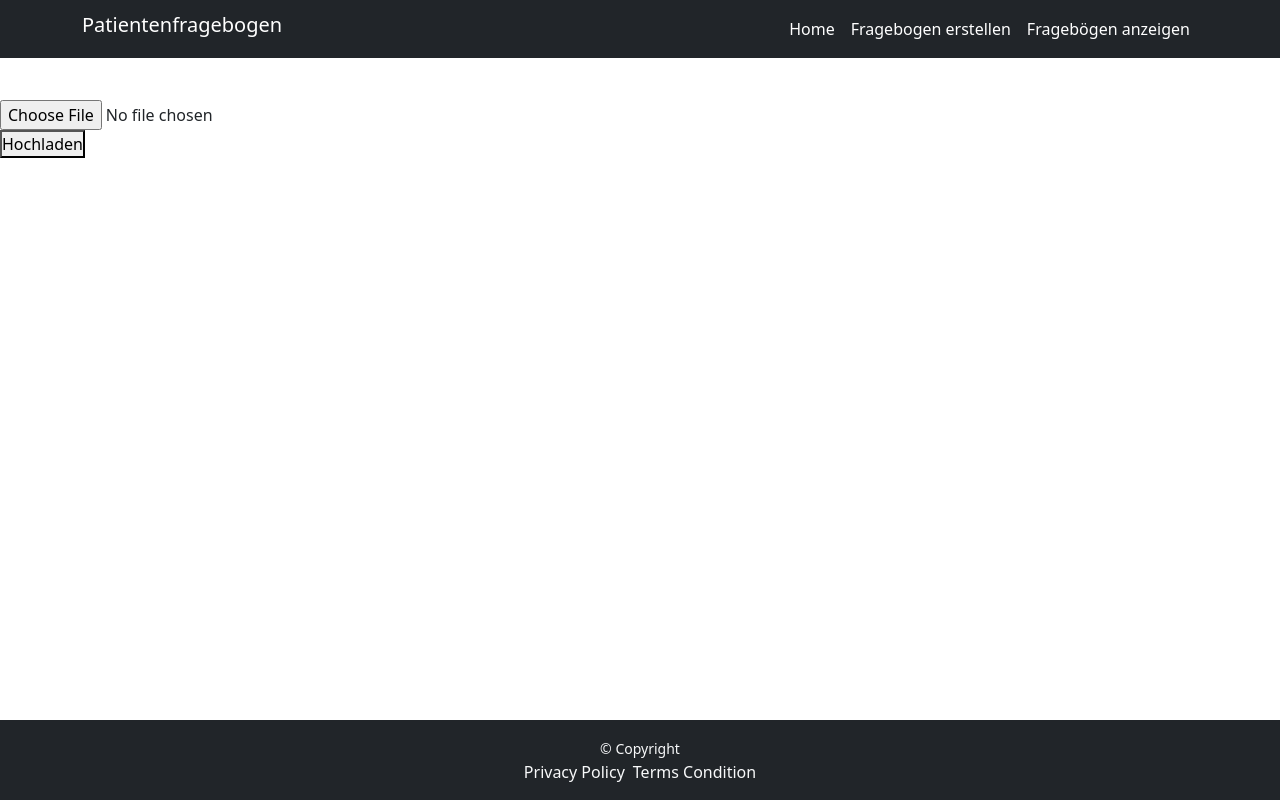
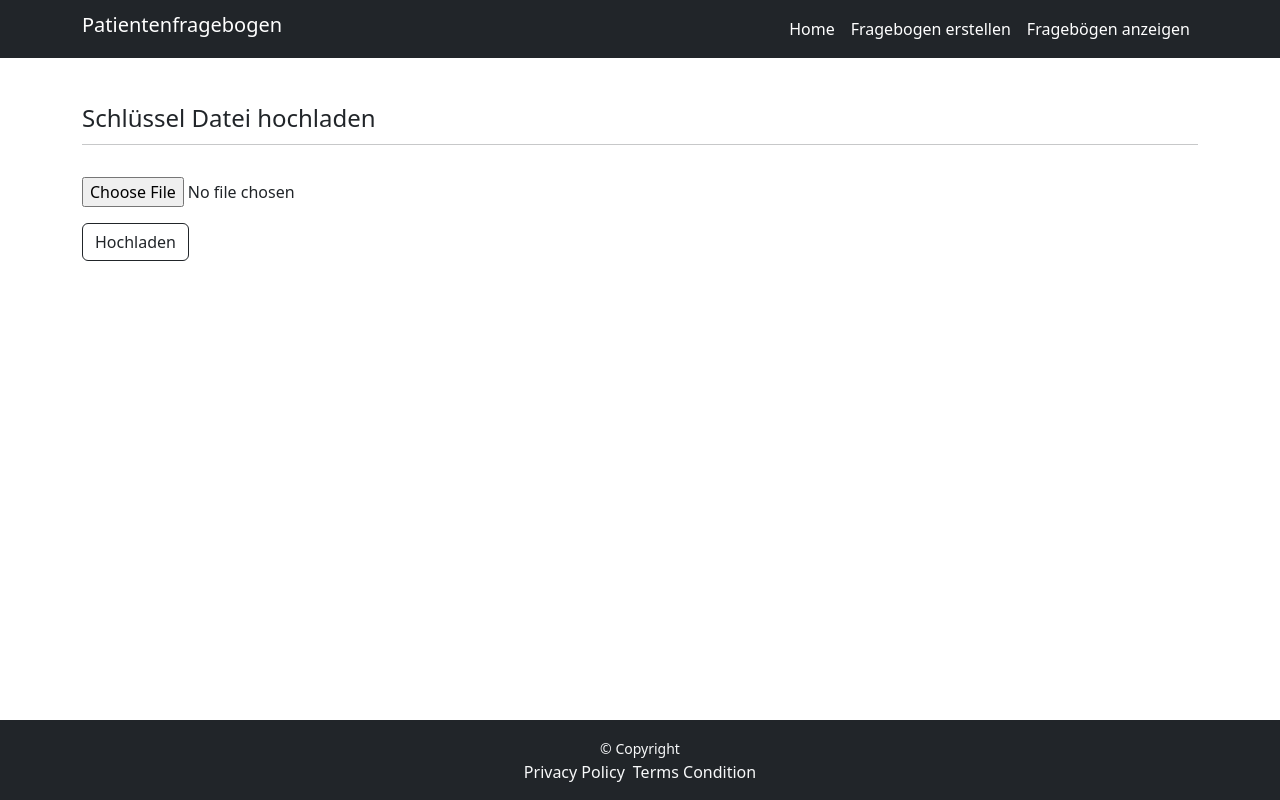
Before and after one commit to th-nuernberg/secure-questionnaire, a Vue app in the folder flaskapp/frontend/: page /doctorView in a window 1280 px wide. Built offline with nearby package versions, Linux system fonts and the light colour scheme; sample sign-in values are in the browser's storage; what html2pdf, vue-uuid, vue3-qrcode-reader would draw is missing.

Commit message:
Layout of the key-upload adjusted

```diff
--- a/flaskapp/frontend/src/components/DoctorView.vue
+++ b/flaskapp/frontend/src/components/DoctorView.vue
@@ -1,8 +1,9 @@
 <template>
-  <div v-if="!uploaded">
+  <div class="container">
+    <!-- <div v-if="!uploaded"> -->
       <!-- Can be beautified with CSS -->
       <!-- https://simedia.tech/blog/show-hide-password-input-values-with-vue-js/ -->
-    <input type="file" id="selectFiles" /><br />
+      <!-- <input type="file" id="selectFiles" /><br />
       <button @click="upload()">Hochladen</button>
 
       <div id="upload-error" style="display: none">
@@ -11,9 +12,29 @@
           Bitte Schlüssel Datei hochladen!
         </p>
       </div>
+    </div> -->
+
+    <div v-if="!uploaded">
+      <legend>Schlüssel Datei hochladen</legend>
+      <hr class="my-3">
+      <div class="custom-file mt-3">
+        <input type="file" class="custom-file-input mt-3" id="selectFiles">
       </div>
+      <div class="col-3 mt-3">
+        <button type="button" class="btn btn-outline-dark" @click="upload()">
+          Hochladen
+       </button>
+    </div>
+    <div class="error mt-4" id="upload-error" style="display: none">
+        <BootstrapIcon icon="exclamation-circle-fill" size="2x" />
+        <p class="m-1 d-inline">
+          Bitte Schlüssel Datei hochladen!
+        </p>
+      </div>
+    </div>
+
     <div v-else class="uploaded">
-    <div class="container">
+
       <div class="row">
         <div class="col-12">
           <div class="wrapper">
```
Lines whose indentation alone changed are shown as unchanged.
